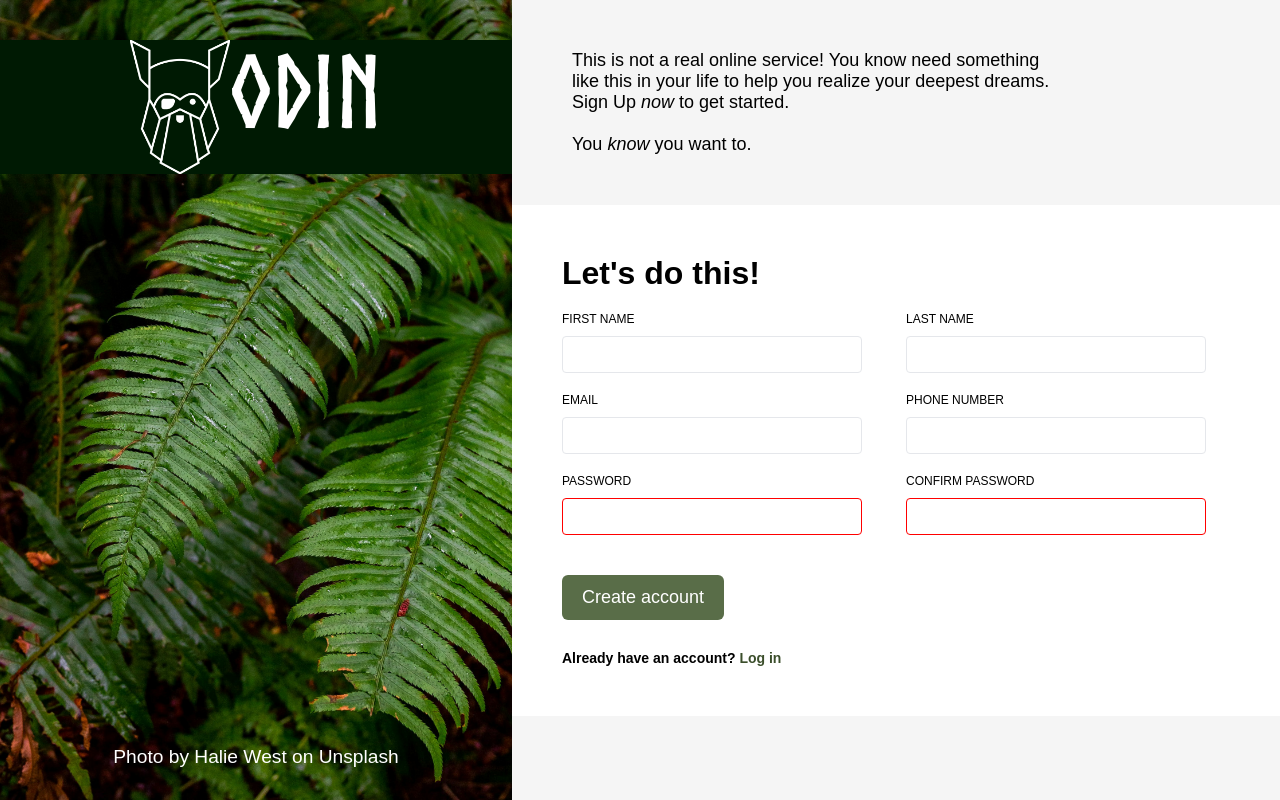
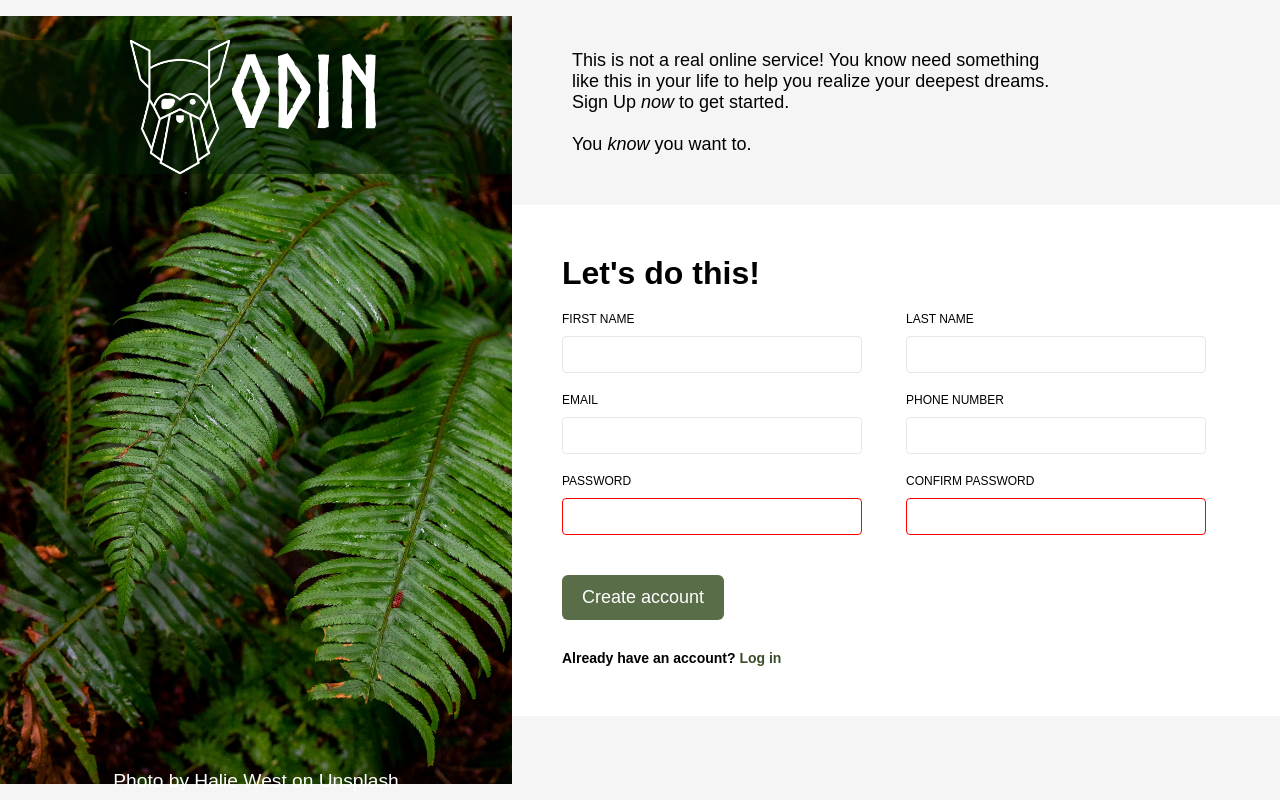
Before and after one commit to Ugo1000/Sign-Up, a plain HTML site: page index.html in a window 1280 px wide. Drawn offline with Linux system fonts and the light colour scheme; a web font is replaced by a local one.

Commit message:
made the logo bg-color transparent

```diff
--- a/style.css
+++ b/style.css
@@ -15,7 +15,7 @@ body {
   margin: 0;
   display: flex;
   font-family: "Arial", sans-serif;
-  height: 100vh;
+  height: 100%;
   background-color: whitesmoke;
 }
 
@@ -27,14 +27,14 @@ body {
 
 .left-panel {
   flex: 1;
-  background: url("img/project-image.jpg") no-repeat center/cover;
+  background: url("img/project-image.jpg") no-repeat center center;
+  background-size: 100%;
   position: relative;
   color: white;
   display: flex;
   flex-direction: column;
   justify-content: center;
   align-items: center;
-  /* width: 40vw; */
 }
 
 .logo {
@@ -45,7 +45,7 @@ body {
   flex-direction: row;
   color: white;
   justify-content: center;
-  background-color: rgb(0%, 10%, 1%);
+  background-color: rgba(0, 26, 2, 0.5);
 }
 
 .logo h1 {
@@ -59,7 +59,7 @@ body {
 .photo-credit {
   font-size: larger;
   position: absolute;
-  bottom: 4%;
+  bottom: 1%;
 }
 
 /* right-hand panel */
@@ -143,9 +143,6 @@ button:hover {
   background-color: red;
 }
 
-.button-group {
-}
-
 .login-link a {
   color: #3b4e2b;
   text-decoration: none;
```
